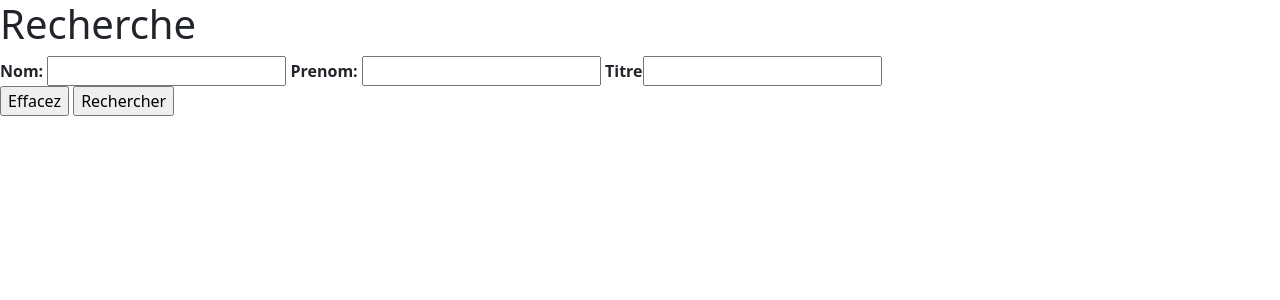
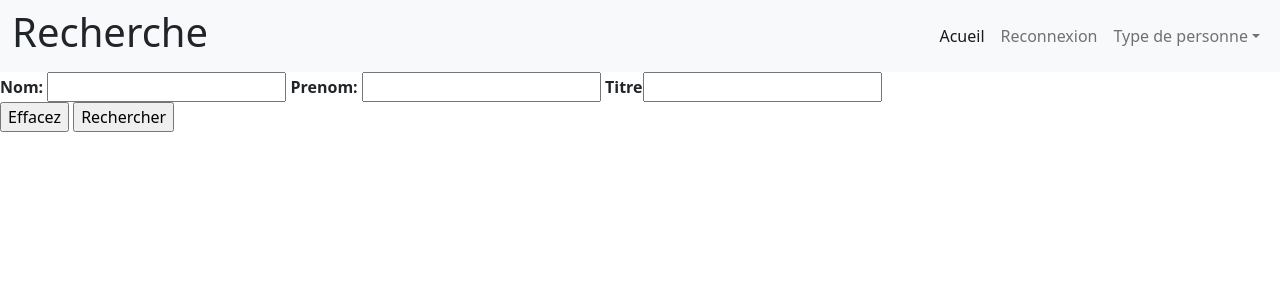
Before and after one commit to CaptainTortue/projet_web, a PHP site: page /acueil.php in a window 1280 px wide. Shown: the top 300 px of the page. Run offline with PHP 8.4, Linux system fonts and the light colour scheme.

Commit message:
debut front

```diff
--- a/acueil.php
+++ b/acueil.php
@@ -1,4 +1,5 @@
 <!DOCTYPE html>
+<?php session_start(); ?>
 <html lang="en">
 <head>
         <meta charset="UTF-8">
@@ -14,8 +15,34 @@
 
 </head>
 <body>
+<nav class="navbar navbar-expand-lg bg-light">
+  <div class="container-fluid">
+    <h1>Recherche</h1>
+    <button class="navbar-toggler" type="button" data-bs-toggle="collapse" data-bs-target="#navbarSupportedContent" aria-controls="navbarSupportedContent" aria-expanded="false" aria-label="Toggle navigation">
+      <span class="navbar-toggler-icon"></span>
+    </button>
+    <div class="collapse navbar-collapse" id="navbarSupportedContent">
+      <ul class="navbar-nav mb-2 mb-lg-0" style="margin-left: auto;">
+        <li class="nav-item">
+          <a class="nav-link active" aria-current="page" href="#">Acueil</a>
+        </li>
+        <li class="nav-item">
+          <a class="nav-link" href="index.php">Reconnexion</a>
+        </li>
+        <li class="nav-item dropdown">
+        <a class="nav-link dropdown-toggle" href="#" role="button" data-bs-toggle="dropdown" aria-expanded="false">Type de personne</a>
+            <ul class="dropdown-menu">
+            <li><a class="dropdown-item" href="#">Autheur</a></li>
+            <li><a class="dropdown-item" href="#">Directeur</a></li>
+            <li><a class="dropdown-item" href="#">Rapporter</a></li>
+            <li><hr class="dropdown-divider"></li>
+          </ul>
+        </li>
+      </ul>
+    </div>
+  </div>
+</nav>
 <div>
-    <h1>Recherche</h1>
     <form action="acueil.php" method="POST">
         <b>Nom:</b> <input type="text" name="nom"/>
         <b>Prenom:</b> <input type="text" name="prenom"/>
@@ -23,6 +50,8 @@
         <input type="reset" name="reset" value="Effacez"/> <input type="submit" name="submit" value="Rechercher"/>
     </form>
 </div>
+
+
 <?php
         include("include/connexion.inc.php");
         include("scripts/get_theses.php");
@@ -35,12 +64,68 @@
             echo $these["id"];
         } */
 
+
         if (isset($result)) {
+            // possiblité 1 echo '<ul class="list-group">';
+            echo '<div class="accordion" id="these">';
+            $id = 0;
             foreach($result as $these) {
-                echo $these["id"]."     ".$these["etablissements_soutenance"]."     ".$these["etablissements_soutenance"]."     ".$these["etablissements_soutenance"]."     ".$these["etablissements_soutenance"];
+                echo
+                '<div class="accordion-item" style="border-width: 4px; border-color: black;">
+                    <h2 class="accordion-header" id="heading'.$id.'">
+                    <button class="accordion-button collapsed " type="button" data-bs-toggle="collapse" data-bs-target="#collapse'.$id.'" aria-expanded="true" aria-controls="collapse'.$id.'">
+                        '.$these["id"]."   ".$these["discipline"]."     ".$these["etablissements_soutenance"]."     ".$these["date_soutenance"]."     ".$these["status"]."     ".$these["langue"]."     ".$these["nnt"]."     ".$these["nom"]."     ".$these["prenom"].'
+                    </button>
+                    </h2>
+                    <div id="collapse'.$id.'" class="accordion-collapse collapse" aria-labelledby="heading'.$id.'" data-bs-parent="#these">
+                    <div class="accordion-body">';
+
+                    if (isset($these["titre"])) {
+                        echo $these["titre"];
+                    }
+                    if (isset($these["resume"])) {
+                        echo $these["resume"];
+                    }
+                    echo '</div>
+                    </div>
+                </div>';
+                $id += 1;
+                /* possibilité 1
+                echo '<li class="list-group-item-primary" style="margin-bottom: 2em;"> '
+                .$these["id"]."   ".$these["discipline"]."     ".$these["etablissements_soutenance"]."     ".$these["date_soutenance"]."     ".$these["status"]."     ".$these["langue"]."     ".$these["nnt"];
+
                 if (isset($these["titre"])) {
-                    echo $these["titre"]."<br/>";
+                    echo '<!-- Button trigger modal -->
+                    <button type="button" class="btn btn-primary" data-bs-toggle="modal" data-bs-target="#exampleModal'.$id.'">
+                    '.$these["titre"].'
+                    </button>';
+                    echo '
+                    <!-- Modal -->
+                    <div class="modal fade" id="exampleModal'.$id.'" tabindex="-1" aria-labelledby="exampleModalLabel'.$id.'" aria-hidden="true">
+                    <div class="modal-dialog">
+                        <div class="modal-content">
+                        <div class="modal-header">
+                            <h1 class="modal-title fs-5" id="exampleModalLabel'.$id.'">Modal title</h1>
+                            <button type="button" class="btn-close" data-bs-dismiss="modal" aria-label="Close"></button>
+                        </div>
+                        <div class="modal-body" style="background-color: withe;">';
+                    if (isset($these["resume"])) {
+                        echo $these["resume"];
+                    } else {
+                        echo '<p>Pas de résumé pour cette thèse</p>';
+                    }
+                    echo '
+                        </div>
+                        <div class="modal-footer">
+                            <button type="button" class="btn btn-secondary" data-bs-dismiss="modal">Close</button>
+                        </div>
+                        </div>
+                    </div>
+                    </div>';
+
                 }
+                echo '</li>';
+                */
             }
         }
         // si on veut extraire le jeu de données
```
Also changed, not shown: scripts/get_theses.php (+12 -38 lines).
